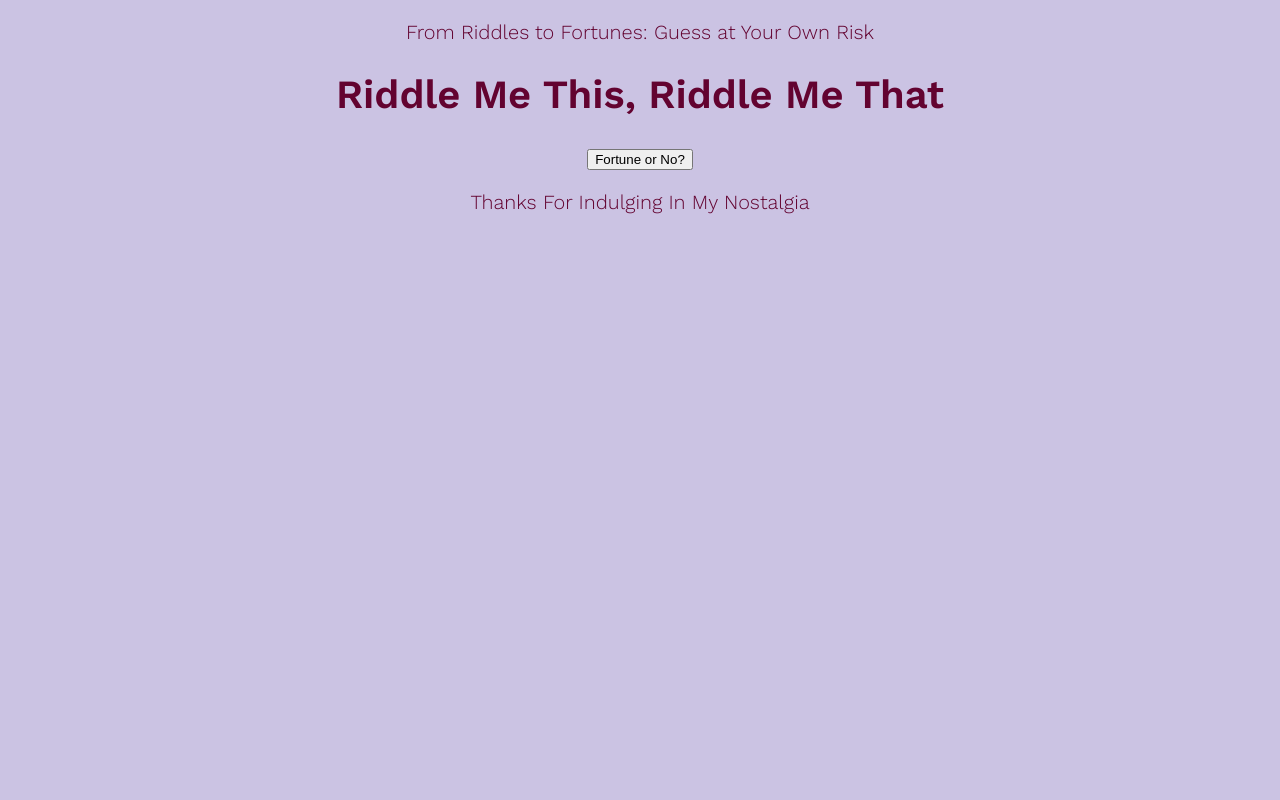
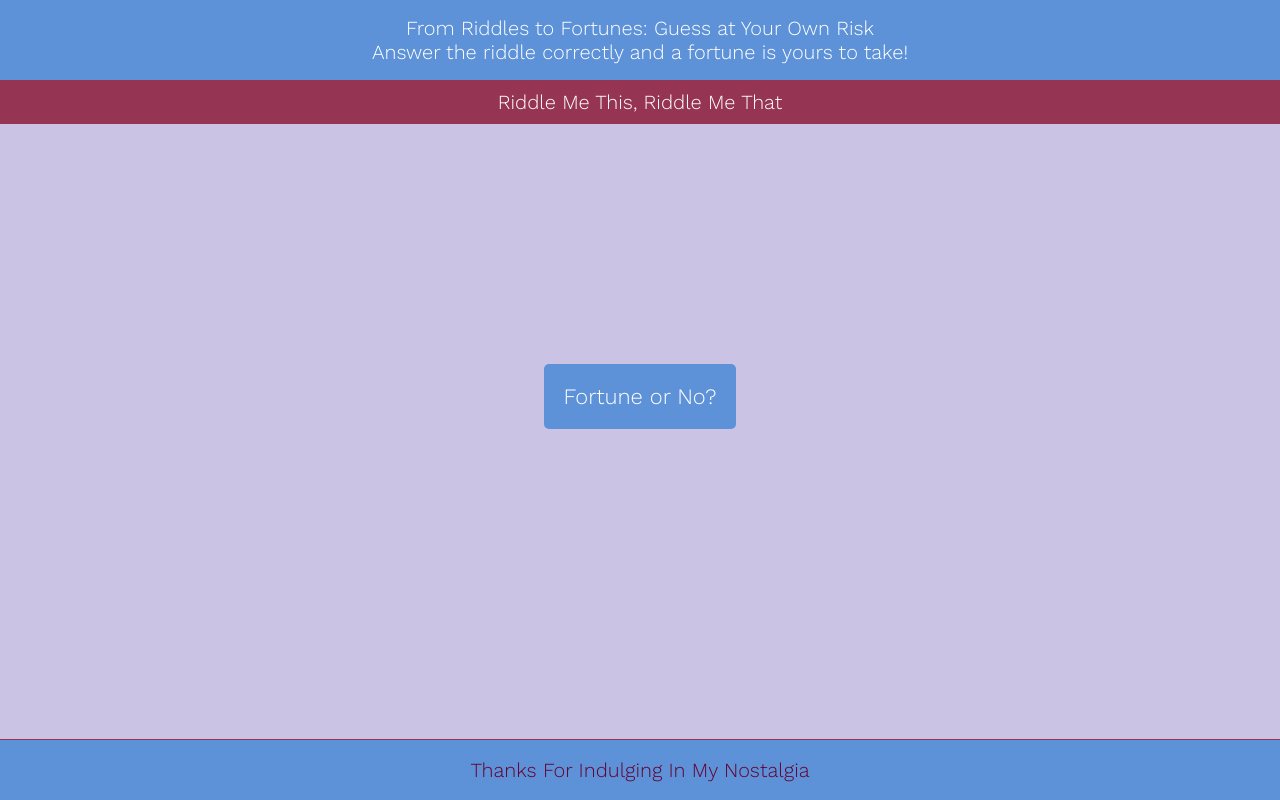
Before and after one commit to iamjessicaelaine/arcade_hacksprint, a plain HTML site: page index.html in a window 1280 px wide. Drawn offline with nearby package versions, Linux system fonts and the light colour scheme.

Commit message:
update to html and css

```diff
--- a/index.html
+++ b/index.html
@@ -7,7 +7,8 @@
   </head>
   <body>
     <header>
-      <p>From Riddles to Fortunes: Guess at Your Own Risk</p>
+      <p>From Riddles to Fortunes: Guess at Your Own Risk<br>
+      Answer the riddle correctly and a fortune is yours to take!</p>
     </header>
     <h1>Riddle Me This, Riddle Me That</h1>
     <div class="quiz-container">
--- a/main.css
+++ b/main.css
@@ -1,6 +1,22 @@
 @import url(https://fonts.googleapis.com/css?family=Work+Sans:300,600);
 
+header{
+    background-color: #5E92D8;
+    height: 80px;
+    width: 100%;
+    display: table;
+}
+
+header p{
+    color: #FFFFFF;
+    vertical-align: middle;
+    text-align: center;
+    display: table-cell;
+}
+
 body{
+    margin: 0;
+    padding: 0;
     font-size: 20px;
     font-family: 'Work Sans', sans-serif;
     color: #630330;
@@ -9,4 +25,81 @@ body{
     background-color: #CBC3E3;
 }
 
-h1
+h1{
+    font-weight: 300;
+    margin: 0px;
+    padding: 10px;
+    font-size: 20px;
+    background-color: #953553;
+    color: #FFFFFF;
+}
+
+.question{
+    font-size: 30px;
+    margin-bottom: 10px;
+}
+
+.answers{
+    margin-bottom: 20px;
+    text-align: left;
+    display: inline-block;
+}
+
+.answers label{
+    display: block;
+    margin-bottom: 10px;
+}
+
+button{
+    font-family: 'Work Sans', sans-serif;
+    font-size: 22px;
+    background-color: #5E92D8;
+    color: #FFFFFF;
+    border: 0px;
+    border-radius: 5px;
+    padding: 20px;
+    cursor: pointer;
+    margin-bottom: 20px;
+}
+
+button:hover{
+    background-color: #3388AA;
+}
+
+.slide{
+    position: absolute;
+    left: 0px;
+    top: 0px;
+    width: 100%;
+    z-index: 1;
+    opacity: 0;
+    transition: opacity 0.5s;
+}
+
+.active-slide{
+    opacity: 1;
+    z-index: 2;
+}
+
+.quiz-container{
+    position: relative;
+    height: 200px;
+    margin-top: 40px;
+}
+
+
+footer {
+    display: table;
+    background-color: #5E92D8;
+    height: 60px;
+    width: 100%;
+    border-top: 1px solid #953553;
+    position: fixed;
+    bottom: 0;
+}
+
+footer p {
+    display: table-cell;
+    vertical-align: middle;
+    text-align: center;
+}
```
